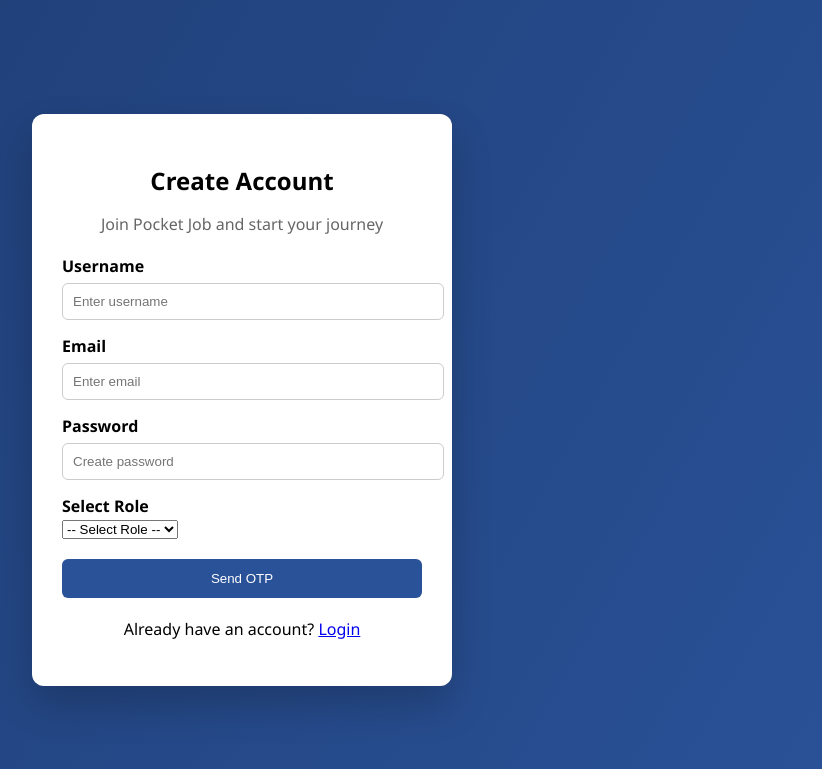
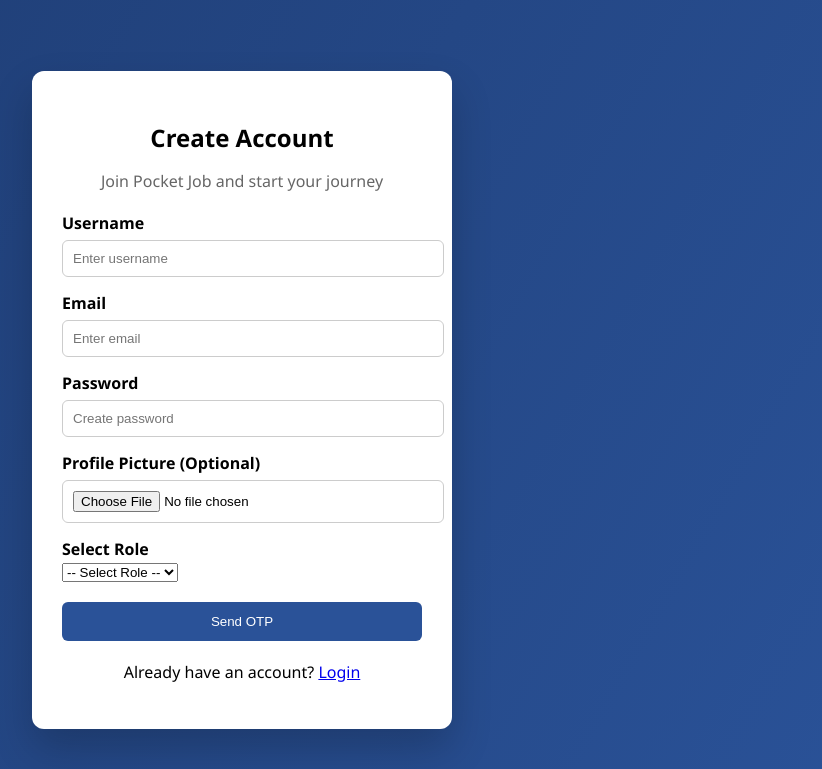
Before and after one commit to SauravStha1/Pocket_Job, a Django app: page /register/ in a window 1280 px wide. Shown: the top 769 px of the page, without its empty margins (398-1220 px from the left). Run offline with Django 5.2, Linux system fonts and the light colour scheme.

Commit message:
feature added: profile picture added.

```diff
--- a/accounts/urls.py
+++ b/accounts/urls.py
@@ -1,8 +1,10 @@
 from django.urls import path
-from .views import register, login_view, verify_otp
+from .views import profile_view, register, login_view, verify_otp
+from accounts import views
 
 urlpatterns = [
     path("register/", register, name="register"),
     path("verify-otp/", verify_otp, name="verify_otp"),
     path("login/", login_view, name="login"),
+    path("profile/", profile_view, name="profile"),
 ]
--- a/accounts/views.py
+++ b/accounts/views.py
@@ -4,6 +4,7 @@ from django.contrib import messages
 from django.contrib.auth import authenticate, login
 from django.core.mail import send_mail
 from django.conf import settings
+from django.core.files.base import ContentFile
 from .models import Profile
 import random
 
@@ -21,12 +22,11 @@ def login_view(request):
         if user is not None:
             login(request, user)
 
-            # Redirect based on role
             try:
                 if user.profile.role == "APPLICANT":
-                    return redirect("home")  # change later to applicant dashboard
+                    return redirect("home")
                 elif user.profile.role == "RECRUITER":
-                    return redirect("home")  # change later to recruiter dashboard
+                    return redirect("home")
             except:
                 return redirect("home")
 
@@ -41,10 +41,13 @@ def login_view(request):
 # =========================
 def register(request):
     if request.method == "POST":
+
         username = request.POST.get("username")
         email = request.POST.get("email")
         password = request.POST.get("password")
         role = request.POST.get("role")
+
+        profile_pic = request.FILES.get("profile_pic")
 
         if User.objects.filter(username=username).exists():
             messages.error(request, "Username already exists.")
@@ -63,6 +66,12 @@ def register(request):
             "password": password,
             "role": role
         }
+
+        # Save image temporarily in session
+        if profile_pic:
+            request.session["profile_pic_name"] = profile_pic.name
+            request.session["profile_pic_file"] = profile_pic.read().decode("latin1")
+
         request.session["register_otp"] = str(otp)
 
         # Send OTP email
@@ -84,7 +93,9 @@ def register(request):
 # STEP 2: VERIFY OTP VIEW
 # =========================
 def verify_otp(request):
+
     if request.method == "POST":
+
         otp_entered = request.POST.get("otp")
         session_otp = request.session.get("register_otp")
         data = request.session.get("register_data")
@@ -104,22 +115,47 @@ def verify_otp(request):
             password=data["password"]
         )
 
-        # Create Profile with role
-        Profile.objects.create(
+        # Create Profile
+        profile = Profile.objects.create(
             user=user,
             role=data["role"]
         )
 
+        # Restore uploaded image from session
+        profile_pic_name = request.session.get("profile_pic_name")
+        profile_pic_file = request.session.get("profile_pic_file")
+
+        if profile_pic_name and profile_pic_file:
+            image_file = ContentFile(
+                profile_pic_file.encode("latin1"),
+                name=profile_pic_name
+            )
+            profile.profile_pic.save(profile_pic_name, image_file, save=True)
+
         # Clear session
-        del request.session["register_otp"]
-        del request.session["register_data"]
+        request.session.pop("register_otp", None)
+        request.session.pop("register_data", None)
+        request.session.pop("profile_pic_name", None)
+        request.session.pop("profile_pic_file", None)
 
         login(request, user)
 
-        # Redirect based on role
         if data["role"] == "APPLICANT":
-            return redirect("home")  # later change to applicant dashboard
+            return redirect("home")
         elif data["role"] == "RECRUITER":
-            return redirect("home")  # later change to recruiter dashboard
+            return redirect("home")
 
     return render(request, "accounts/verify_otp.html")
+
+
+# =========================
+# PROFILE PAGE
+# =========================
+def profile_view(request):
+
+    if not request.user.is_authenticated:
+        return redirect("login")
+
+    profile = request.user.profile
+
+    return render(request, "accounts/profile.html", {"profile": profile})
--- a/templates/accounts/register.html
+++ b/templates/accounts/register.html
@@ -17,7 +17,7 @@
             <div class="alert">{{ message }}</div>
         {% endfor %}
 
-        <form method="POST">
+        <form method="POST" enctype="multipart/form-data">
             {% csrf_token %}
 
             <label>Username</label>
@@ -29,7 +29,11 @@
             <label>Password</label>
             <input type="password" name="password" placeholder="Create password" required>
 
-            <!-- 🔥 ROLE SELECTION -->
+            <!-- PROFILE PICTURE -->
+            <label>Profile Picture (Optional)</label>
+            <input type="file" name="profile_pic">
+
+            <!-- ROLE -->
             <label>Select Role</label>
             <select name="role" required class="role-select">
                 <option value="">-- Select Role --</option>
@@ -38,6 +42,7 @@
             </select>
 
             <button type="submit" class="btn-primary">Send OTP</button>
+
         </form>
 
         <p class="bottom-text">
```
Also changed, not shown: accounts/models.py (+8 -0 lines), templates/accounts/profile.html (added, +20 -0 lines), templates/base.html (+16 -6 lines), accounts/migrations/0004_profile_profile_pic.py (added), accounts/migrations/0005_alter_profile_profile_pic.py (added), db.sqlite3.
